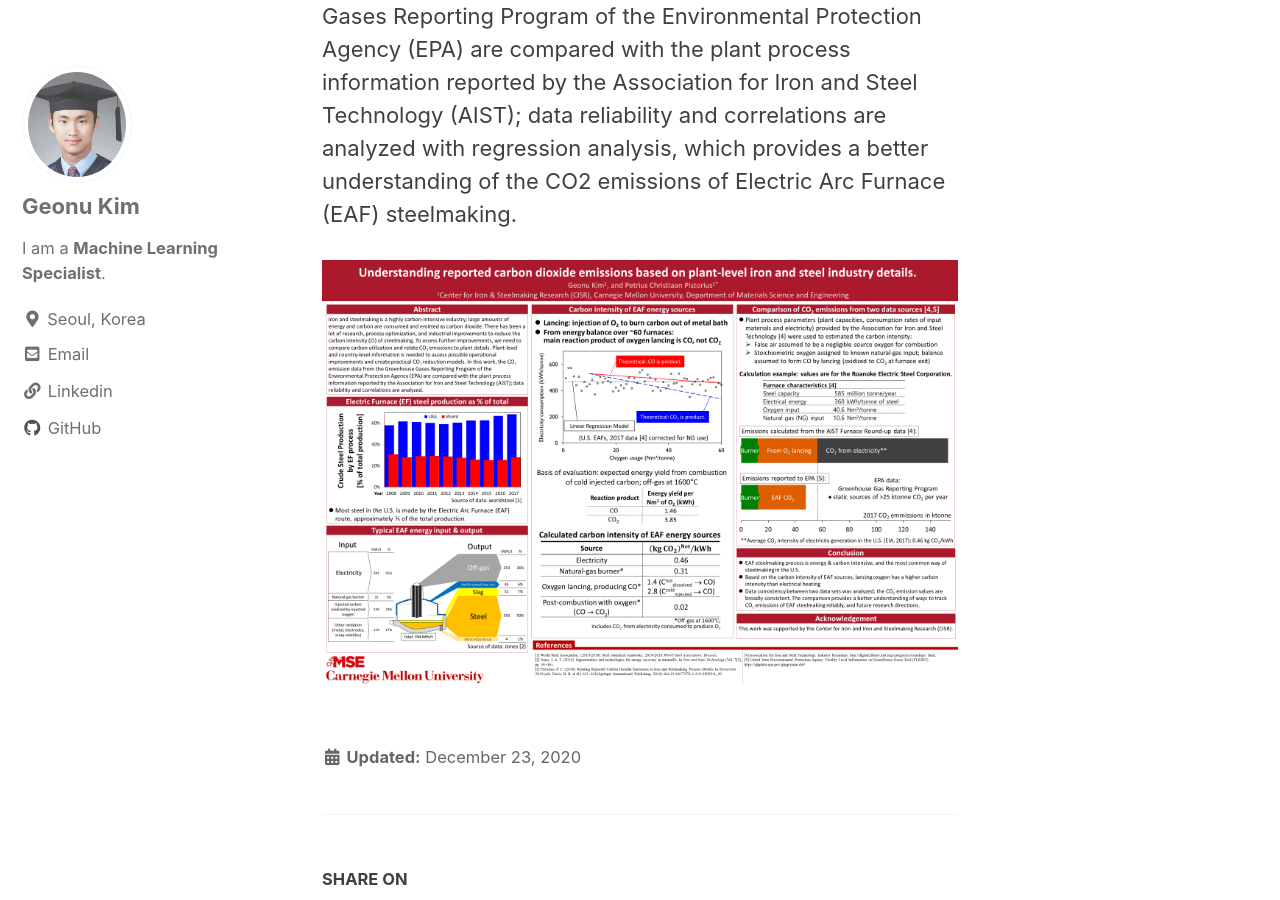
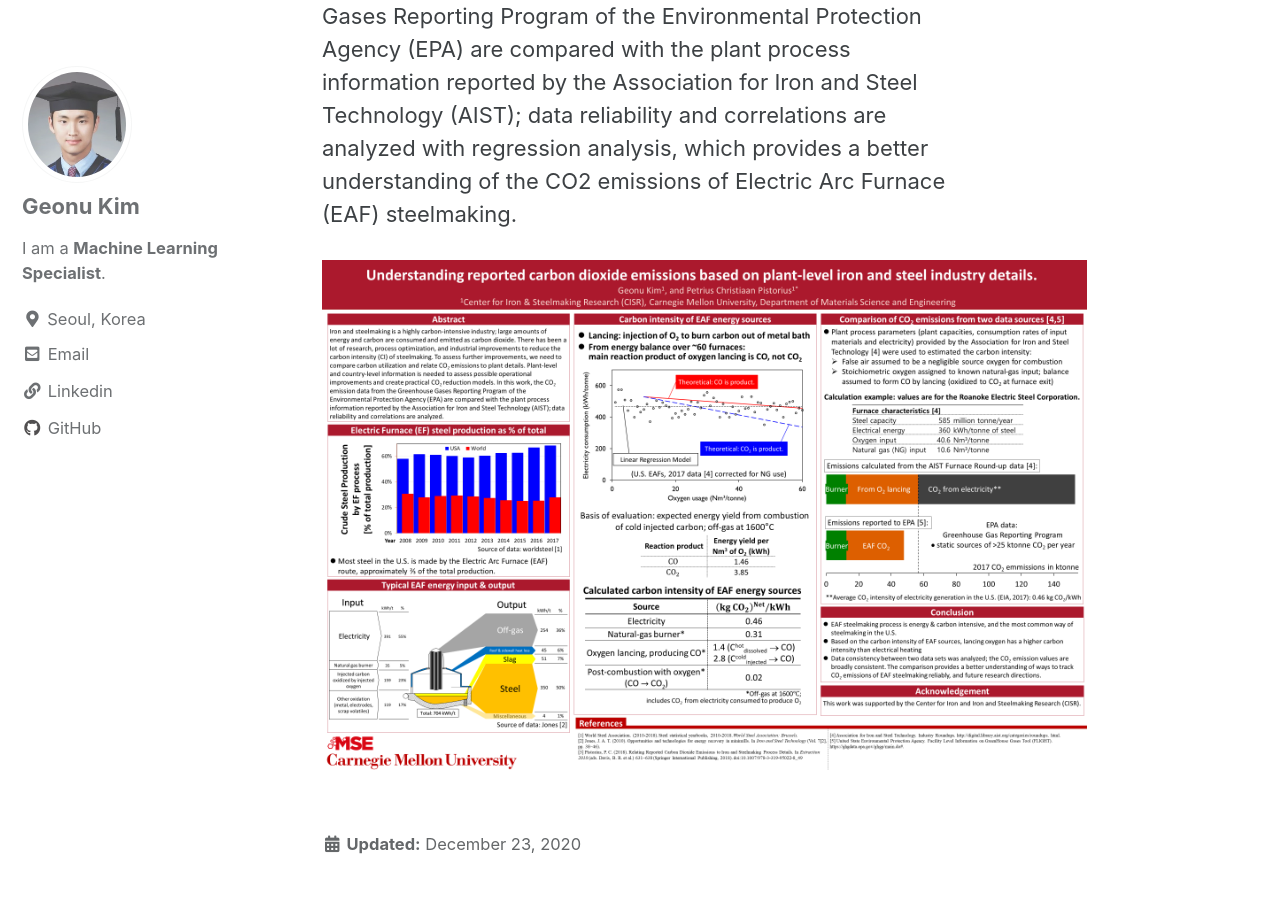
Before and after one commit to Geonu-AI/Geonu-AI.github.io, a Jekyll site: the page built from _posts/2020-12-23-Understanding reported carbon dioxide emissions based on plant-level iron and steel industry details.md, in a window 1280 px wide and 900 px high, scrolled down 302 px. Built offline with Jekyll 4.4.1, drawn with Linux system fonts in a browser that asks for light colours; cached includes are drawn as plain includes.

Commit message:
Image Added

```diff
--- a/_posts/2020-12-23-Understanding reported carbon dioxide emissions based on plant-level iron and steel industry details.md
+++ b/_posts/2020-12-23-Understanding reported carbon dioxide emissions based on plant-level iron and steel industry details.md
@@ -4,4 +4,7 @@ title: "Understanding reported carbon dioxide emissions based on plant-level iro
 ---
 The carbon dioxide emission data from the Green House Gases Reporting Program of the Environmental Protection Agency (EPA) are compared with the plant process information reported by the Association for Iron and Steel Technology (AIST); data reliability and correlations are analyzed with regression analysis, which provides a better understanding of the CO2 emissions of Electric Arc Furnace (EAF) steelmaking.
 
-![image-center]({{ site.url }}{{ site.baseurl }}/assets/images/CMU Energy Week Poster_Geonu Kim.png){: .align-center}
+[comment]: <> (![image-center]&#40;{{ site.url }}{{ site.baseurl }}/assets/images/CMU Energy Week Poster_Geonu Kim.png&#41;{: .align-center})
+
+![Unsplash image 10]({{ site.url }}{{ site.baseurl }}/assets/images/CMU Energy Week Poster_Geonu Kim.png)
+{: .full}
```
